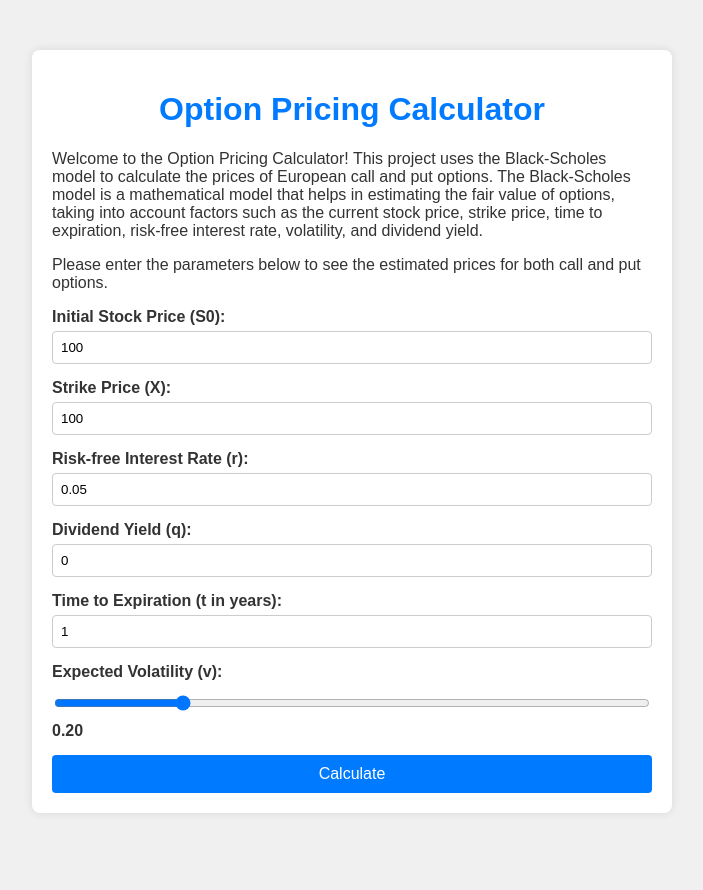
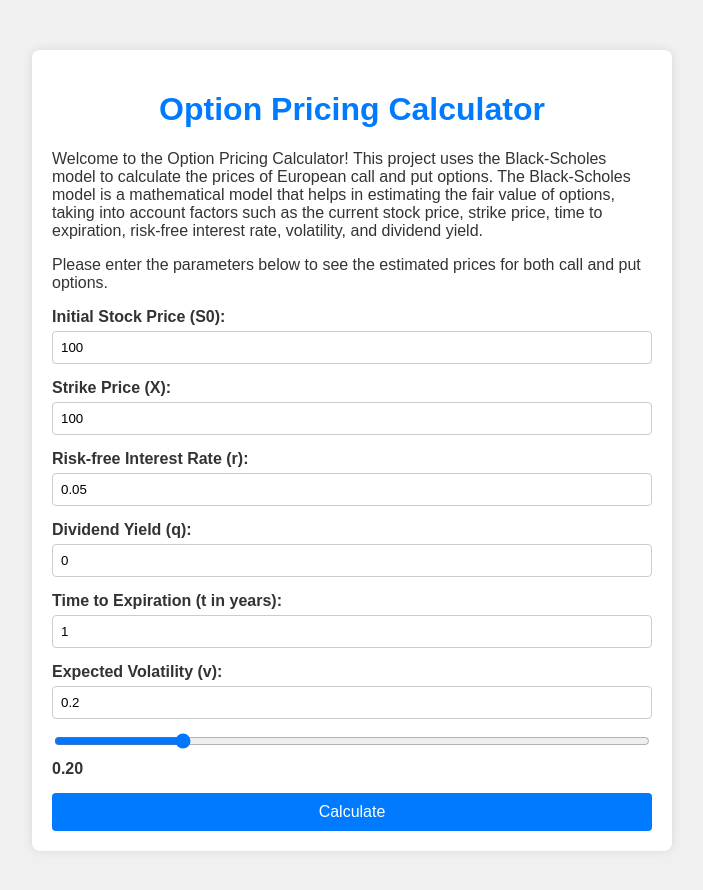
Before and after one commit to gongahkia/breaking-bad, a React (Create React App) app in the folder my-app/: page / in a window 1280 px wide. Shown: the top 890 px of the page, without its empty margins (288-991 px from the left). Before the commit the page ends 863 px from the top, so only its background shows below. Built offline with nearby package versions, Linux system fonts and the light colour scheme.

Commit message:
additional input for volatility

```diff
--- a/my-app/src/OptionPricingCalculator.js
+++ b/my-app/src/OptionPricingCalculator.js
@@ -118,6 +118,14 @@ function OptionPricingCalculator() {
         <label>
           Expected Volatility (v):
           <input
+            type="number"
+            min="0"
+            max="1"
+            step="0.01"
+            value={v}
+            onChange={(e) => setV(Number(e.target.value))}
+          />
+          <input
             type="range"
             min="0"
             max="1"
```
Also changed, not shown: 1 other file (tests, documents, lock files or other folders).
